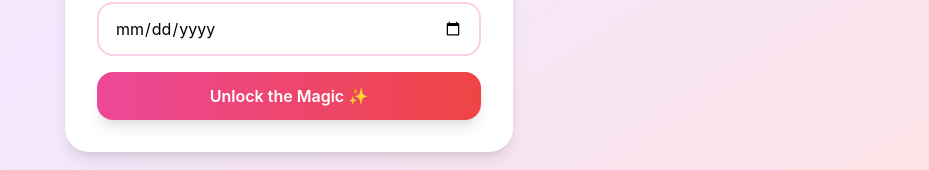
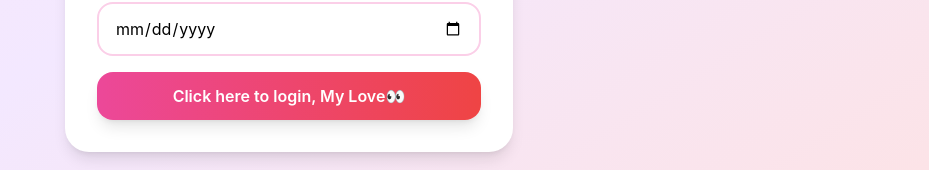
Before and after one commit to puchkus-madhubala/happy-valentines-puchku, a React (Vite) app: page /login in a window 1280 px wide. Shown: the part 490-660 px from the top of the page, without its empty margins (351-1280 px from the left). Built offline with nearby package versions, Linux system fonts and the light colour scheme; a web font is replaced by a local one.

Commit message:
fixed rose image issue

```diff
--- a/src/data/valentinesData.ts
+++ b/src/data/valentinesData.ts
@@ -5,7 +5,7 @@ export const valentinesData: ValentineDay[] = [
     id: 1,
     name: "Rose Day",
     date: "2026-02-07",
-    icon: "/src/assets/puckhus-rose.png",
+    icon: "/assets/puckhus-rose.png",
     theme: {
       primary: "#ff4d6d", // Deep rose pink
       secondary: "#fff0f3", // Soft petal pink
--- a/src/pages/Login.tsx
+++ b/src/pages/Login.tsx
@@ -101,7 +101,7 @@ const Login: React.FC = () => {
             type="submit"
             className="w-full bg-gradient-to-r from-pink-500 to-red-500 text-white py-3 rounded-2xl font-semibold shadow-lg hover:shadow-xl transition-shadow"
           >
-            Unlock the Magic ✨
+            Click here to login, My Love👀
           </motion.button>
         </form>
       </motion.div>
```
